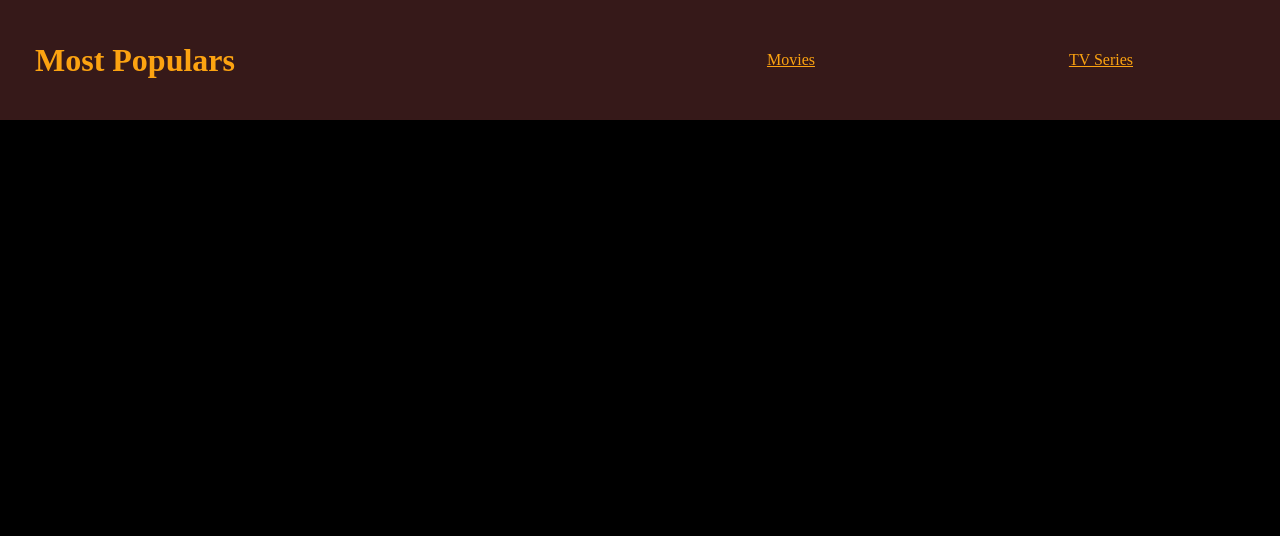
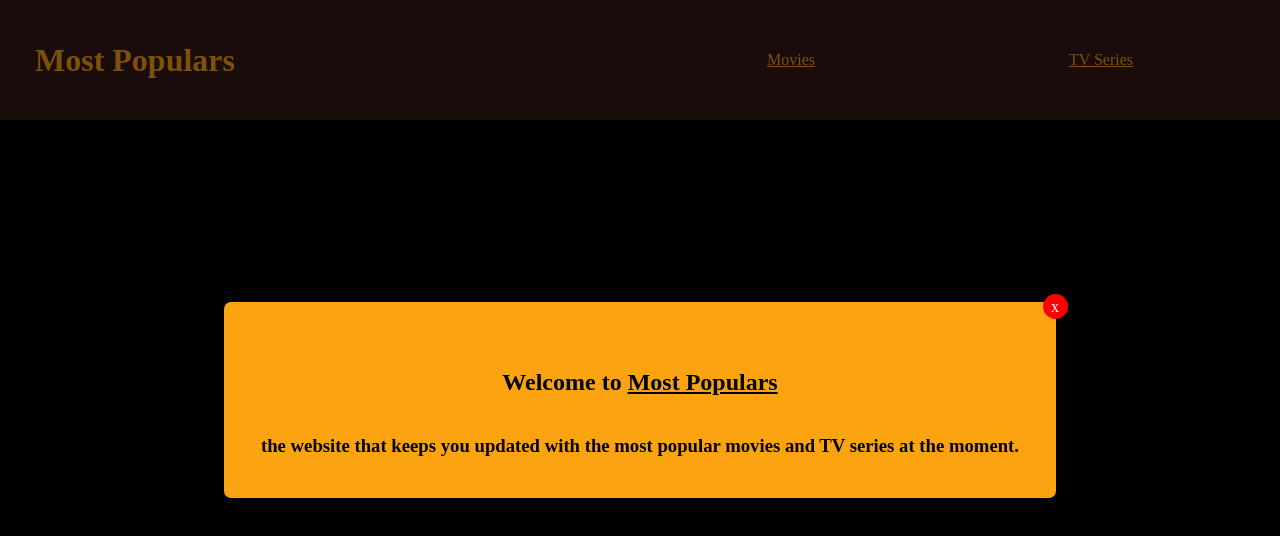
Before and after one commit to VTramon/Movies, a Next.js app: page / in a window 1280 px wide. Shown: the top 536 px of the page. Built offline with nearby package versions, Linux system fonts and the light colour scheme; a web font is replaced by a local one.

Commit message:
created a modal window

```diff
--- /dev/null
+++ b/src/components/Modal/index.tsx
@@ -0,0 +1,26 @@
+import styles from './styles.module.scss';
+
+type ModalProps = {
+  callbackFunction: () => void;
+};
+
+const Modal: React.FC<ModalProps> = ({ callbackFunction }) => {
+  return (
+    <div className={styles.modal}>
+      <div className={styles.modal_content}>
+        <div onClick={callbackFunction} className={styles.close}>
+          x
+        </div>
+        <h2>
+          Welcome to <strong>Most Populars</strong>
+        </h2>
+        <h3>
+          the website that keeps you updated with the most popular movies and TV
+          series at the moment.
+        </h3>
+      </div>
+    </div>
+  );
+};
+
+export { Modal };
--- /dev/null
+++ b/src/components/Modal/styles.module.scss
@@ -0,0 +1,48 @@
+.modal {
+  position: fixed;
+  top: 0;
+  left: 0;
+  right: 0;
+  bottom: 0;
+  background-color: rgba(0, 0, 0, 0.5);
+  display: flex;
+  justify-content: center;
+  align-items: center;
+}
+
+.close {
+  display: flex;
+  justify-content: center;
+  align-items: center;
+  height: 25px;
+  width: 25px;
+  border-radius: 50%;
+  background-color: red;
+  color: white;
+  cursor: pointer;
+  position: relative;
+  top: -30px;
+  right: -415px;
+}
+
+.modal_content {
+  display: flex;
+  flex-direction: column;
+  justify-content: center;
+  align-items: center;
+  background-color: #fca311;
+  padding: 20px;
+  border: 3px solid black;
+  border-radius: 10px;
+  width: 838px;
+  height: 202px;
+
+  h2,
+  h3 {
+    color: #000000;
+
+    strong {
+      text-decoration: underline;
+    }
+  }
+}
--- a/src/components/TopBox/styles.module.scss
+++ b/src/components/TopBox/styles.module.scss
@@ -7,6 +7,6 @@
   margin-top: 20px;
   width: 90vw;
   border-radius: 8px;
-  background-color: rgb(54, 54, 54);
+  // background-color: rgb(54, 54, 54);
   gap: 4px;
 }
--- a/src/pages/index.tsx
+++ b/src/pages/index.tsx
@@ -1,7 +1,8 @@
 import type { NextPage } from 'next';
 import Head from 'next/head';
-import { useState } from 'react';
+import { useEffect, useState } from 'react';
 import { Header } from 'src/components/Header';
+import { Modal } from 'src/components/Modal';
 import { PopularMovies } from 'src/components/PopularMovies';
 import { PopularSeries } from 'src/components/PopularSeries';
 import styles from '../styles/Home.module.scss';
@@ -9,6 +10,7 @@ import styles from '../styles/Home.module.scss';
 const Home: NextPage = () => {
   const [series, setSeries] = useState(false);
   const [movies, setMovies] = useState(false);
+  const [modal, setModal] = useState<boolean>();
 
   const RenderTopBox = (value: string) => {
     if (value === 'movies') {
@@ -21,9 +23,27 @@ const Home: NextPage = () => {
     return;
   };
 
+  const HandleModal = () => {
+    setModal(!modal);
+  };
+
+  const OnLoadPage = () => {
+    const LocalStorage = window.localStorage.getItem('first_access');
+
+    if (LocalStorage == null) {
+      window.localStorage.setItem('first_access', 'false');
+      setModal(true);
+    }
+  };
+
+  useEffect(() => {
+    OnLoadPage();
+  }, []);
+
   return (
     <main className={styles.layout}>
       <Header CalbackFunction={RenderTopBox} />
+      {modal == true ? <Modal callbackFunction={HandleModal} /> : undefined}
       {movies == true ? <PopularMovies /> : undefined}
       {series == true ? <PopularSeries /> : undefined}
     </main>
```
